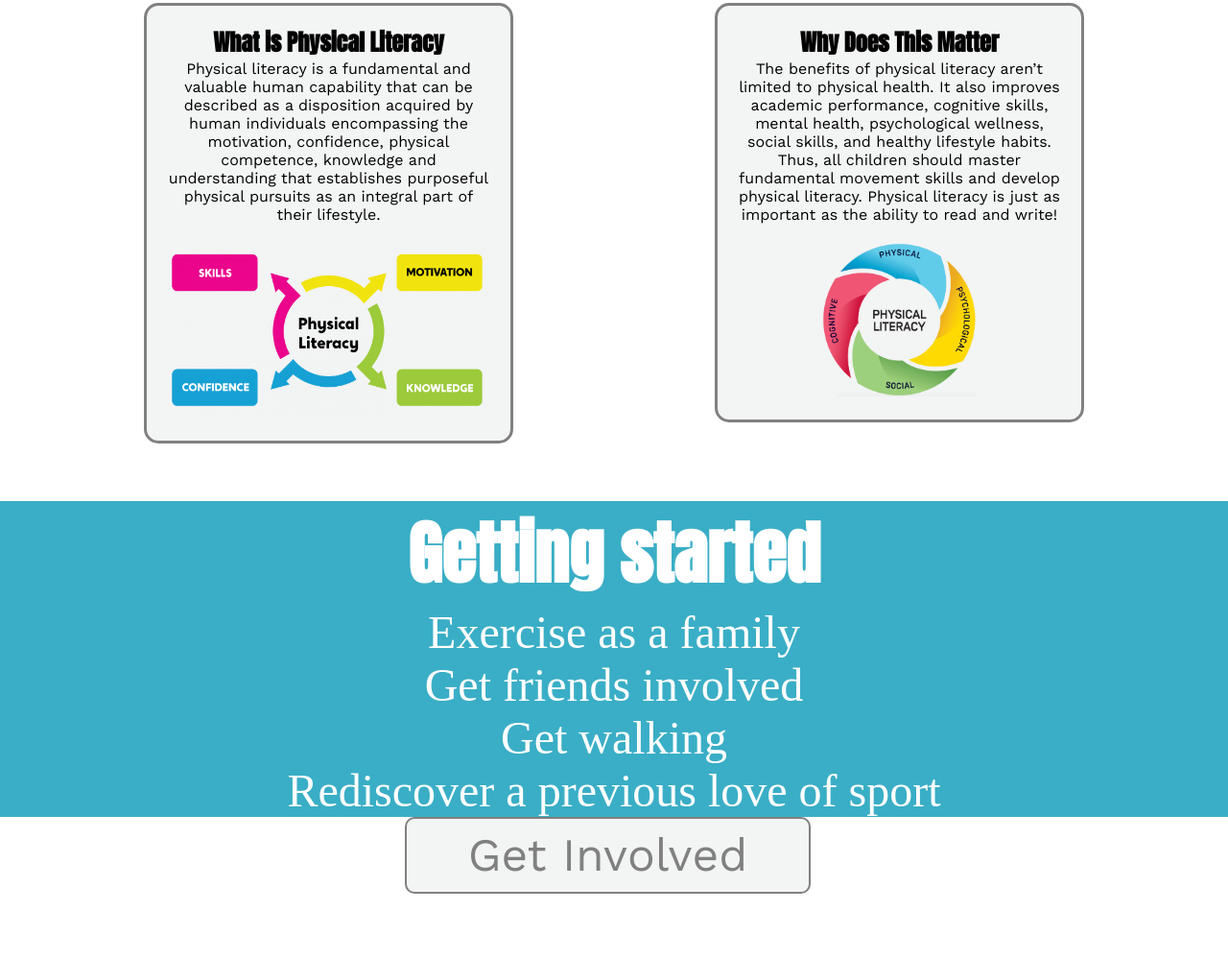
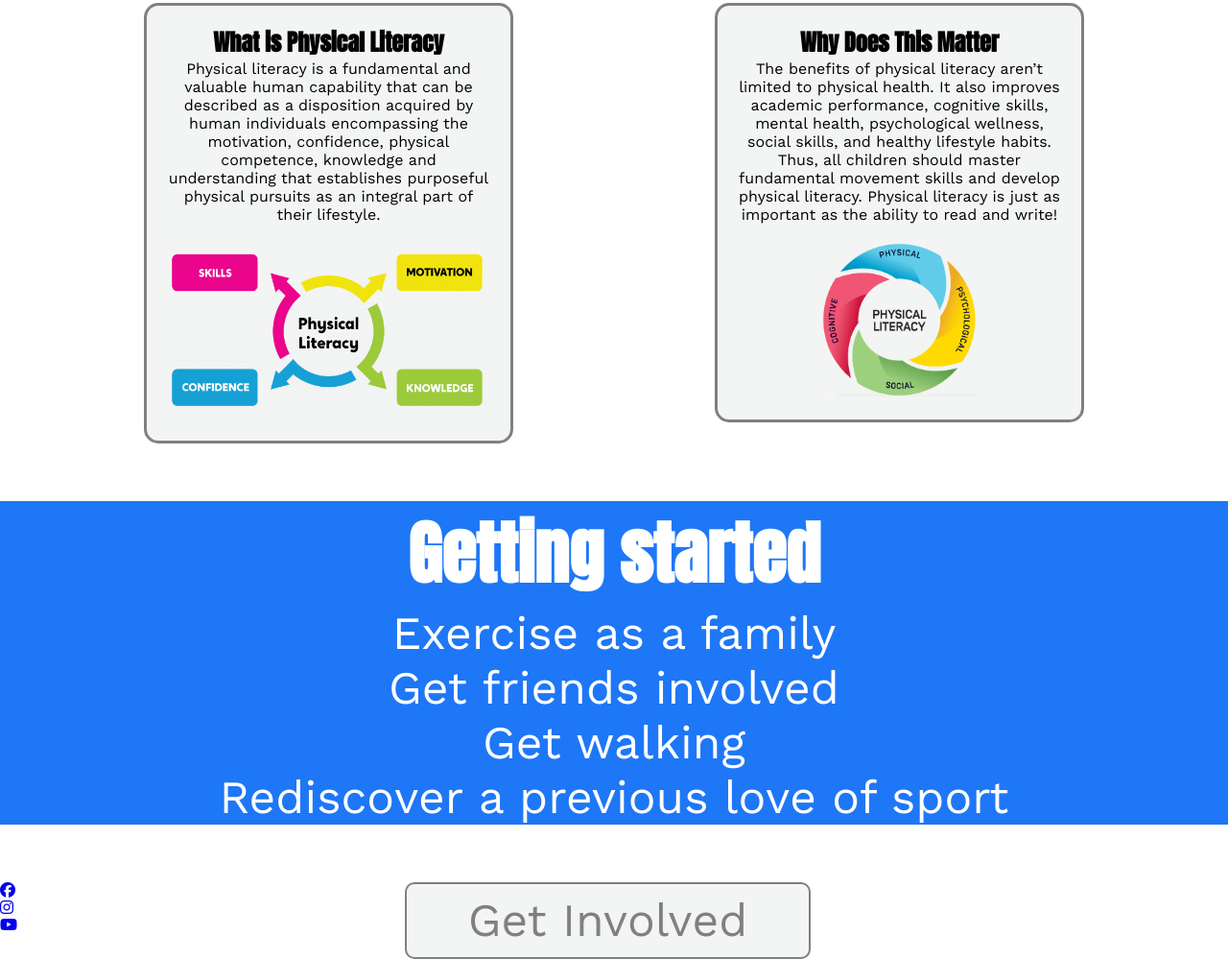
Before and after one commit to Clarkinr/robclarkin-project-1, a plain HTML site: page index.html in a window 1280 px wide. Shown: the part 497-1496 px from the top of the page at 96% size. Before the commit the page ends 1428 px from the top, so only its background shows below. Drawn offline with nearby package versions, Linux system fonts and the light colour scheme.

Commit message:
add footer and icons, create what.html page

```diff
--- a/assets/css/style.css
+++ b/assets/css/style.css
@@ -27,7 +27,7 @@ header {
     float: left;
     margin-left: 30px;
     text-decoration: none;
-    color: #3aaec6;
+    color: #1E77F7;
     text-transform: uppercase;
 }
 
@@ -46,7 +46,7 @@ header {
 }
 .menu a {
     text-decoration: none;
-    color: black;
+    color: #F7982A;
     font-family: Anton, sans-serif;
     font-size: 1.6em;
     text-transform: uppercase;
@@ -78,6 +78,7 @@ header {
     width: max-content;
     color: white;
     padding-top: 100px;
+    -webkit-text-stroke: 1px #F7982A;
 }
 
 #image-cover h2, h3{
@@ -155,23 +156,21 @@ header {
 
 #starter {
     clear: both;
-    padding-top: 60px;
+    padding: 60px 0px;
 
 }
 
 #starter-text {
     text-align: center;
-    background-color: #3aaec6;
+    background-color: #1E77F7;
     color: white;
     font-size: 300%;
 }
 
 #starter-text ul {
-    font-family: font-family: Work Sans, sans-serif;;
+    font-family: Work Sans, sans-serif;;
 
 }
-
-
 
 /*Get involved link*/
 
--- a/index.html
+++ b/index.html
@@ -72,8 +72,16 @@
     </Section>
     <footer>
         <div>
+            <ul class="social-links">
+                <li><a href="https://www.facebook.com/" target="_blank" rel="noopener" aria-label="Join us on Facebook (opens in new tab)"><i class="fab fa-facebook"></i></a></li>
+                <li><a href="https://www.instagram.com/" target="_blank" rel="noopener" aria-label="Join us on Instagram (opens in new tab)"><i class="fab fa-instagram"></i></a></li>
+                <li><a href="https://www.youtube.com/" target="_blank" rel="noopener" aria-label="Join us on Youtube (opens in new tab)"><i class="fab fa-youtube"></i></a></li>
 
+            </ul>
         </div>
     </footer>
+
+     <!-- Font awesome script-->
+     <script src="https://kit.fontawesome.com/deb31e8045.js" crossorigin="anonymous"></script>
 </body>
 </html>
```
Also changed, not shown: why.html (added).
